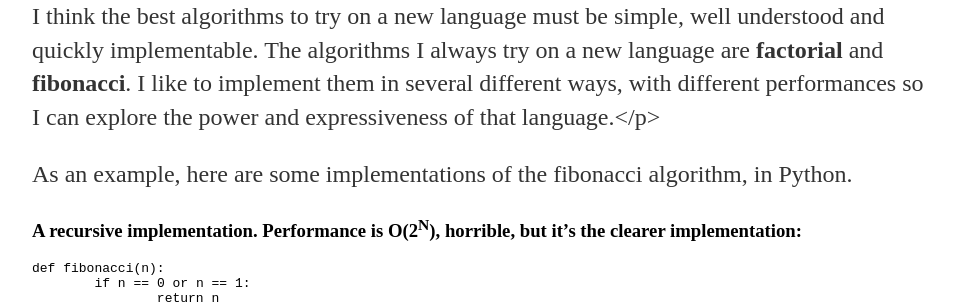
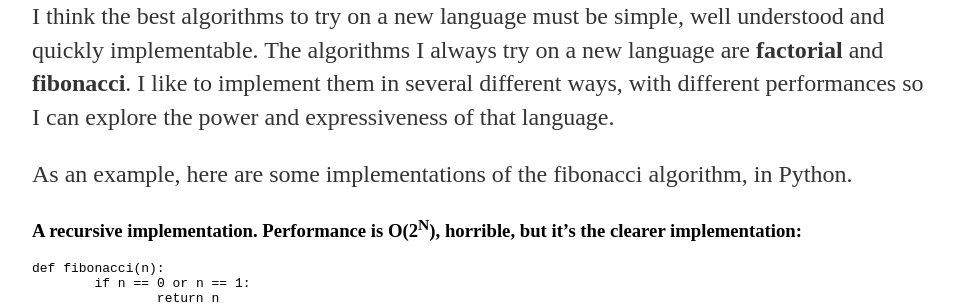
Before and after one commit to ezerfernandes/ezerfernandes.github.io, a Jekyll site: the page built from _posts/2016-08-11-favorite-hello-world.md, in a window 1280 px wide. Shown: the part 310-614 px from the top of the page, without its empty margins (160-1117 px from the left). Built offline with Jekyll 4.4.1, drawn with Linux system fonts in a browser that asks for light colours.

```diff
--- a/_posts/2016-08-11-favorite-hello-world.md
+++ b/_posts/2016-08-11-favorite-hello-world.md
@@ -4,7 +4,7 @@ title: "Favorite algorithmns to 'hello world' a language"
 date: 2016-08-11
 ---
 
-I think the best algorithms to try on a new language must be simple, well understood and quickly implementable. The algorithms I always try on a new language are **factorial** and **fibonacci**. I like to implement them in several different ways, with different performances so I can explore the power and expressiveness of that language.</p>
+I think the best algorithms to try on a new language must be simple, well understood and quickly implementable. The algorithms I always try on a new language are **factorial** and **fibonacci**. I like to implement them in several different ways, with different performances so I can explore the power and expressiveness of that language.
 
 As an example, here are some implementations of the fibonacci algorithm, in Python.
 
```
